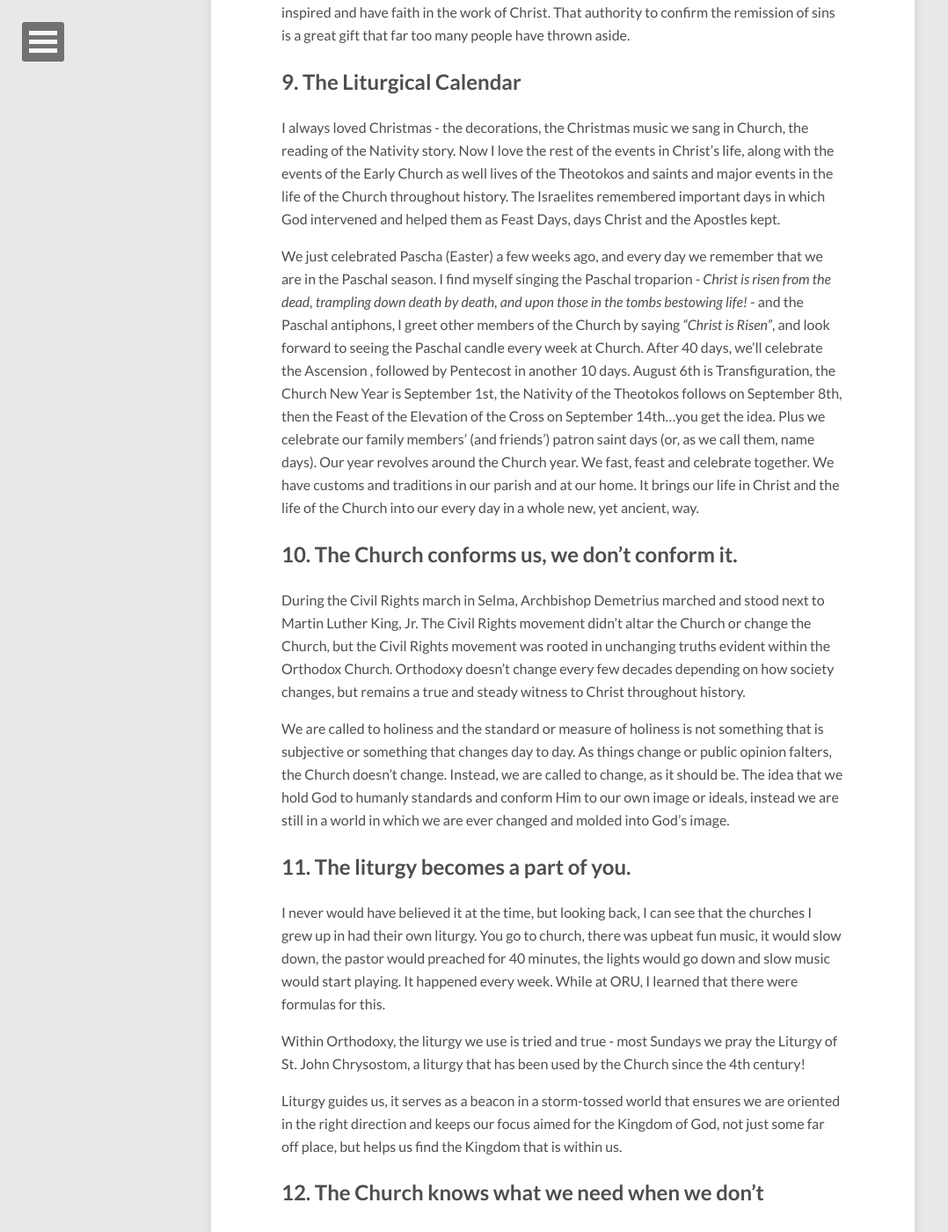
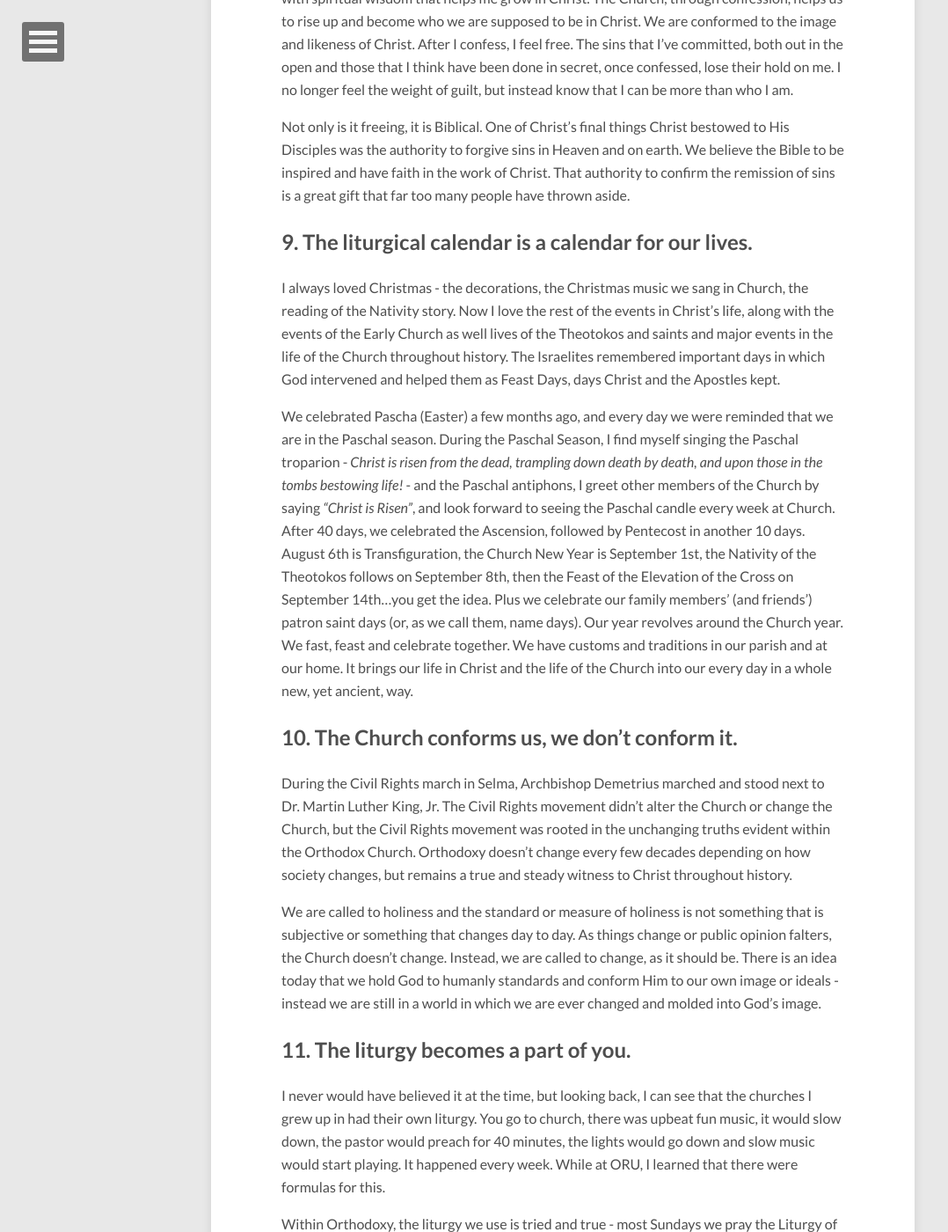
Before and after one commit to liveorthodoxy/liveorthodoxy-old, a Jekyll site: the page built from _posts/2015-06-19-12-things-i-love-about-orthodoxy.markdown, in a window 1280 px wide and 1400 px high, scrolled down 4956 px. Shown: the whole window at 88% size, without its empty margins (0-1078 px from the left). Built offline with Jekyll 4.4.1, drawn with Linux system fonts in a browser that asks for light colours; nearby versions of some CDN libraries; comment, search, counter and statistics services are not loaded; some of the changed text lies outside the part shown.

Commit message:
Typos galore

```diff
--- a/_posts/2015-06-19-12-things-i-love-about-orthodoxy.markdown
+++ b/_posts/2015-06-19-12-things-i-love-about-orthodoxy.markdown
@@ -15,7 +15,7 @@
 
 ## My Journey to Orthodoxy
 
-I joined the Orthodox Church almost 14 years ago after feeling lost within the Charismatic/Evangelical world. I was attending Oral Roberts University and had way too many questions to know where to even start. I had begun studying some Church History and was at a point where I was torn between Catholicism and Anglicanism, not feeling terribly comfortable with either option and my roommate was considering Messianic Judaism. The two of us were longing for something we couldn't find and got to a point when we got a $1 loaf of french bread and bottle of grape juice to have communion in our room because we didn't really know where we belonged.
+I joined the Orthodox Church almost 14 years ago after feeling lost within the Charismatic/Evangelical world. I was attending Oral Roberts University and had way too many questions to know where to even start. I had begun studying some Church History and was at a point where I was torn between Catholicism and Anglicanism, not feeling terribly comfortable with either option and my roommate was considering Messianic Judaism. The two of us were longing for something we couldn't find and got to a point where we got a $1 loaf of french bread and bottle of grape juice to have communion in our room because we didn't really know where we belonged.
 
 Then one night, I was in someone's dorm and saw a copy of [Eastern Orthodox Christianity: A Western Perspective](http://books.google.com/books/about/Eastern_Orthodox_Christianity.html?id=2B8lAQAAIAAJ) on his table. While I don't recommend the book, it was enough to get me asking what Orthodox was. I did some research online, ordered a ton of books, and got everything I could from the library. The more I read, the more I felt at peace about things I'd been questioning. I prayerfully read, started attending [my parish](http://www.stanontytulsa.com) here in town and was chrismated into the Church and I've never looked back. Here's why:
 
@@ -23,40 +23,40 @@
 
 On Sunday mornings, when Fr. George begins to preach his homily, I listen and take what he teaches as spiritual food and edification. I do the same thing no matter which parish I visit because priests are connected to the Apostolic Tradition. They don't spend time trying to think up new doctrine or theological opinions, because they participate in the continuation of the preaching and teaching (the kyrgma) of the Apostles.
 
-Over the past 2,000 years, there have been countless heresy that have popped up around the world and tried to make in roads into the Church. Those heresies haven’t disappeared, but keep reemerging from various groups and some of them sound appealing. Without keeping constant vigil, it’s easy for one to
+Over the past 2,000 years, there have been countless heresy that have popped up around the world and tried to make in roads into the Church. Those heresies haven’t disappeared, but keep reemerging from various groups and some of them sound appealing. Without keeping constant vigil, it’s easy for one to begin to lean on one's understanding or get carried off on a tangent that pulls away from the faith once delivered.
 
 I’ve heard so many of my friends talk about how they didn’t agree with this pastor or that speaker and I remember the days in college when guest speakers would come and I became so skeptical that I was always waiting for an ax to drop. Some people I’ve talked to have said that’s just the way it is and sometimes their pastor or a speaker says great things and sometimes it’s “Biblically unsound.” Christ warned about false teachers, St. Paul warns against teachers who talk about things contrary to what has been taught and speculating in 1 Timothy, St. John warns about false teachers…the list could go on and on.
 
 Within Orthodoxy, the Church has guarded the Truth and stands as the *”pillar and buttress of the truth”* (1 Timothy 3:15). The Church has held councils as the Apostles did in Acts 15 and was led by the guidance and protection of the Holy Spirit as Christ had promised.
 
-## 2. Orthodoxy & Orthopraxis go hand in hand
+## 2. Orthodoxy & Orthopraxis go hand in hand.
 
 Orthodoxy has maintained, over the centuries, that it is the responsibility of the Church to preserve doctrine. Our very name is rooted in that tradition - *ortho* meaning right or correct and *doxa* meaning belief. **Most** Christian traditions and sects have a concept of Christian belief, but what is missing is the idea of Christian Practice, or that there is even a concept of right practice. In Orthodoxy, the two are inseparable, but throughout much of the West this is a foreign idea. There is no hesitation or question of understanding when someone says that he or she is an Observant Jew, but there exists very little concept of an Observant Christian.
 
 Our faith is put into practice in our doctrine and in our lives. The two are not mutually exclusive but built upon one another. As St. James tells us, we are “justified by works and not by faith alone” because “faith by itself, if it does not have works, is dead” (2:24; 17).
 
-So what does that look like? Within the Church, we *“stand firm and hold to the traditions*” that were delivered by the Apostles, *”either by spoken word or by our letter”* (2 Thessalonians 2:15). We are baptized for the remission of sins, receive the gift of the Holy Spirit, when we gather on the Lord’s Day, we participate in the Eucharist, w
+So what does that look like? Within the Church, we *“stand firm and hold to the traditions*” that were delivered by the Apostles, *”either by spoken word or by our letter”* (2 Thessalonians 2:15). We are baptized for the remission of sins, receive the gift of the Holy Spirit, when we gather on the Lord’s Day, we participate in the Eucharist, we recieve the gift of confession, we celebrate together, we fast together, we mourn together...we work as one body of Christ.
 
 In our every day lives, we are called to holiness, which we often miss. My praxis is challenged when I stand before the icon of Christ and confess our sins to Him in the presence of my priest and spiritual father who councils me and confirms God’s forgiveness.
 
 
-## 3. We worship with our whole being
+## 3. We worship with our whole being.
 
 Orthodox worship engages all of the senses, taking worship out of a theoretical place, and grounding it here, in something tangible. We cross ourselves, offer metenias, prostrate, process - all forms of worship involving movement, engaging our bodies. As we look around, we are surrounded by the icons of Christ and His saints, we hear the chanting and the bells, we smell the incense, we taste the fountain of immortality in the Eucharist - our whole person is engaged in worship, as it should be because, after all, when God created us He said, "It is good."
 
-Our senses engaged in worship speaks to our view of humankind - we are not evil. Our bodies are not evil. We weren't created to die, the separation of body and soul is a consequence of the fall, not part of God's design. Our free will separates us, but it was Christ's incarnation, a good and loving Christ who put on humanity, that redeemed the material world.
+Our senses being engaged in worship speaks to our view of humankind - we are not evil. Our bodies are not evil. We weren't created to die, the separation of body and soul is a consequence of the fall, not part of God's design. Our free will separates us, but it was Christ's incarnation, a good and loving Christ who put on humanity, that redeemed the material world.
 
-## 4. Orthodoxy is connected
+## 4. Orthodoxy is connected.
 
 When I go to an Orthodox Church, I know what to expect. Every Orthodox Church, throughout the entire world will be participating in the same liturgy I am. I am part of something much larger, part of communities of people I've never met with languages and cultural customs I know nothing about. A few years ago, I visited a Serbian parish that was near my parents. I *should* have done my research, but I didn't and when I got there the entire liturgy was in Serbian. Despite the fact that I obviously don't understand more than a couple of Serbian words, I was actively involed in the liturgy. I knew what the priest was saying, I knew what the chanters were chanting and I was able to participate in this glorious service, commune and fellowship with my brothers and sisters in Christ after service.
 
 But the connection is deeper - as I look at the icons on the walls, I am connected with those saints. I am praying the same prayers they prayed, I am singing the same hymns they sang, I am receiving the same Eucharist they received. We are connected as the Church militant in a very real way to the Church invisible because,  ["we are surrounded by so great a cloud of witnesses" (Hebrews 12:1)](http://www.esvbible.org/Hebrews+12/).
 
-## 5. We don't begin or end liturgy, we merely join in
+## 5. We don't begin or end liturgy, we merely join in.
 
 The Bible shows us insights into Heaven. In Isaiah, Daniel and St. John’s Apocolypse we see liturgical clothing, prayers and responses, censors and incense, lamps and lamp stands, candles, etc. There is an eternal liturgy taking place before the throne of God with angels and saints crying out to God. When we go to church, our services don’t begin and end, but we join into the prayers of the saints. We can again boldly confess that _“we are surrounded by so great a cloud of witnesses”_.
 
-Recently we celebrated the Feast of All Saints. During Vespers we read, _“”_ It is a beautiful feast that reminds us that the Church militant is not removed from the Church invisible, we share the same Great High Priest in Christ Jesus, the same joy in the hope of the resurrection, and the same prayers for the world and all of humanity.
+Recently we celebrated the Feast of All Saints. During Vespers we read, _“As is meet let us acclaim with sacred songs and laudations the divine assembly of the Apostles, Martyrs, and godly-minded priests, and the women most chaste, who throughout the whole world have contested in unshaken faith. For, though they were of earth, they were all united together with the Bodiless of Heaven’s heights, and by their august passion they received most blessed dispassion through Christ God’s grace. And now like steadfast stars that shine upon us, they intercede * with great boldness for our souls.”_ It is a beautiful feast that reminds us that the Church militant is not removed from the Church invisible, we share the same Great High Priest in Christ Jesus, the same joy in the hope of the resurrection, and the same prayers for the world and all of humanity.
 
 ## 6. Orthodoxy embraces Mystery.
 
@@ -66,7 +66,7 @@
 
 When I was working on my graduate studies, we spent a great deal of time reading about the unknowability of God. There's an apophatic approach to describing God. Any terms or attributes that we can ascribe to God are limited and fall short, so we describe what God isn't.
 
-## 7. Corporate and Individual Worship is a part of the Christian life
+## 7. Corporate and individual worship is a part of the Christian life.
 I’ve heard so many people place emphasis on worship and devotion to God being an individual act and, to a degree, I can get on board. I pray to God, I read the Scriptures and writings of the Church Fathers, and try to sit in the stillness seeking God as all Orthodox Christians are called to do.
 
 When we go to church, all of our Orthodox Churches are all laid out the same - we walk into the narthex, enter into the nave and face the altar. The nave is like a ship carrying us all on the journey of life and faith towards Heaven. We participate in the Liturgy together, which, as its very name implies is the work of the people. We are saved both individually and as a community.
@@ -77,33 +77,32 @@
 
 Not only is it freeing, it is Biblical. One of Christ’s final things Christ bestowed to His Disciples was the authority to forgive sins in Heaven and on earth. We believe the Bible to be inspired and have faith in the work of Christ. That authority to confirm the remission of sins is a great gift that far too many people have thrown aside.
 
-## 9. The Liturgical Calendar
+## 9. The liturgical calendar is a calendar for our lives.
 I always loved Christmas - the decorations, the Christmas music we sang in Church, the reading of the Nativity story. Now I love the rest of the events in Christ's life, along with the events of the Early Church as well lives of the Theotokos and saints and major events in the life of the Church throughout history. The Israelites remembered important days in which God intervened and helped them as Feast Days, days Christ and the Apostles kept.
 
-We just celebrated Pascha (Easter) a few weeks ago, and every day we remember that we are in the Paschal season. I find myself singing the Paschal troparion - *Christ is risen from the dead, trampling down death by death, and upon those in the tombs bestowing life!* - and the Paschal antiphons, I greet other members of the Church by saying *"Christ is Risen"*, and look forward to seeing the Paschal candle every week at Church. After 40 days, we'll celebrate the Ascension , followed by Pentecost in another 10 days. August 6th is Transfiguration, the Church New Year is September 1st, the Nativity of the Theotokos follows on September 8th, then the Feast of the Elevation of the Cross on September 14th...you get the idea. Plus we celebrate our family members' (and friends') patron saint days (or, as we call them, name days). Our year revolves around the Church year. We fast, feast and celebrate together. We have customs and traditions in our parish and at our home. It brings our life in Christ and the life of the Church into our every day in a whole new, yet ancient, way.
+We celebrated Pascha (Easter) a few months ago, and every day we were reminded that we are in the Paschal season. During the Paschal Season, I find myself singing the Paschal troparion - *Christ is risen from the dead, trampling down death by death, and upon those in the tombs bestowing life!* - and the Paschal antiphons, I greet other members of the Church by saying *"Christ is Risen"*, and look forward to seeing the Paschal candle every week at Church. After 40 days, we celebrated the Ascension, followed by Pentecost in another 10 days. August 6th is Transfiguration, the Church New Year is September 1st, the Nativity of the Theotokos follows on September 8th, then the Feast of the Elevation of the Cross on September 14th...you get the idea. Plus we celebrate our family members' (and friends') patron saint days (or, as we call them, name days). Our year revolves around the Church year. We fast, feast and celebrate together. We have customs and traditions in our parish and at our home. It brings our life in Christ and the life of the Church into our every day in a whole new, yet ancient, way.
 
 ## 10. The Church conforms us, we don't conform it.
 
-During the Civil Rights march in Selma, Archbishop Demetrius marched and stood next to Martin Luther King, Jr. The Civil Rights movement didn't altar the Church or change the Church, but the Civil Rights movement was rooted in unchanging truths evident within the Orthodox Church. Orthodoxy doesn't change every few decades depending on how society changes, but remains a true and steady witness to Christ throughout history.
+During the Civil Rights march in Selma, Archbishop Demetrius marched and stood next to Dr. Martin Luther King, Jr. The Civil Rights movement didn't alter the Church or change the Church, but the Civil Rights movement was rooted in the unchanging truths evident within the Orthodox Church. Orthodoxy doesn't change every few decades depending on how society changes, but remains a true and steady witness to Christ throughout history.
 
-We are called to holiness and the standard or measure of holiness is not something that is subjective or something that changes day to day. As things change or public opinion falters, the Church doesn’t change. Instead, we are called to change, as it should be. The idea that we hold God to humanly standards and conform Him to our own image or ideals, instead we are still in a world in which we are ever changed and molded into God’s image.
+We are called to holiness and the standard or measure of holiness is not something that is subjective or something that changes day to day. As things change or public opinion falters, the Church doesn’t change. Instead, we are called to change, as it should be. There is an idea today that we hold God to humanly standards and conform Him to our own image or ideals - instead we are still in a world in which we are ever changed and molded into God’s image.
 
 ## 11. The liturgy becomes a part of you.
 
-I never would have believed it at the time, but looking back, I can see that the churches I grew up in had their own liturgy. You go to church, there was upbeat fun music, it would slow down, the pastor would preached for 40 minutes, the lights would go down and slow music would start playing. It happened every week. While at ORU, I learned that there were formulas for this.
+I never would have believed it at the time, but looking back, I can see that the churches I grew up in had their own liturgy. You go to church, there was upbeat fun music, it would slow down, the pastor would preach for 40 minutes, the lights would go down and slow music would start playing. It happened every week. While at ORU, I learned that there were formulas for this.
 
 Within Orthodoxy, the liturgy we use is tried and true - most Sundays we pray the Liturgy of St. John Chrysostom, a liturgy that has been used by the Church since the 4th century!
 
 Liturgy guides us, it serves as a beacon in a storm-tossed world  that ensures we are oriented in the right direction and keeps our focus aimed for the Kingdom of God, not just some far off place, but helps us find the Kingdom that is within us.
 
-## 12. The Church knows what we need when we don’t
+## 12. The Church knows what we need when we don’t.
 
 Last week, a good friend of mine, our parish chanter, fell in asleep in the Lord. It was fairly sudden and caught me by surprise. While he was in the hospital, on life support, and I went to Vespers for All Saints. The readings were so aptly timed - (Isaiah 43:9-14, Wisdom of Solomon 3:1-9 & Wisdom of Solomon 5:15-6:3). It was comforting to hear the encouragement about the saints. After that, I went with my priest when he prayed the prayers for the departing of the soul from the body. It was emotional and I was lost. I didn’t know what to think, much less what to pray. He fell asleep later that evening. Then when I was at home, I was able to turn to the prayers of the Church which gave me comfort. Then, the following morning, we held a prayer service (Trisagian) for him. The Church was there to give us what we needed.
 
-The same is true of things like fasting. A mother gives her child the medicine he or she needs. I think we can all remember a time from childhood when we were sick and our mom gave us something that didn't taste very good, but, in the end, it made us better.  The same is true for the Church. When I started in a prescribed fast, it was odd. At first, it was a challenge to over come, I guess you could say I gamified fasting - if I do this, this and this I win fasting. Then it was something I didn't do for a long time or I would look for loopholes around fasting. But, when I started fasting, as tough as it was, it began to make sense. I had to put in the effort the
+The same is true of things like fasting. A mother gives her child the medicine he or she needs. I think we can all remember a time from childhood when we were sick and our mom gave us something that didn't taste very good, but, in the end, it made us better.  The same is true for the Church. When I started in a prescribed fast, it was odd. At first, it was a challenge to overcome, I guess you could say I gamified fasting - if I do this, this, and this I win fasting. Then it was something I didn't do for a long time or I would look for loopholes around fasting. But, when I started fasting, as tough as it was, it began to make sense. I had to put in the effort that the Church prescribed before I could understand the richness that is set there for us by Christ.
 
 The same is true of so many aspects of our lives - our services, our readings, our icons, confession, fasting, the lives of the saints - I could go on and on. The Church, as the body of Christ, is the great hospital for us on earth and is here to take care of us, even if we don’t know what we need.
 
 
-
 I know some of these things may not sound earth shattering, but believe me it is. It’s different within Orthodoxy, it’s healing, it helps us to become whole, it continues the work of Christ in restoring humanity through the guidance and power of the Holy Spirit.
```
Also changed, not shown: other parts of _posts/2015-06-19-12-things-i-love-about-orthodoxy.markdown (+1 -1 lines), images/posts/12reasons.jpg (added), 7 other files.
